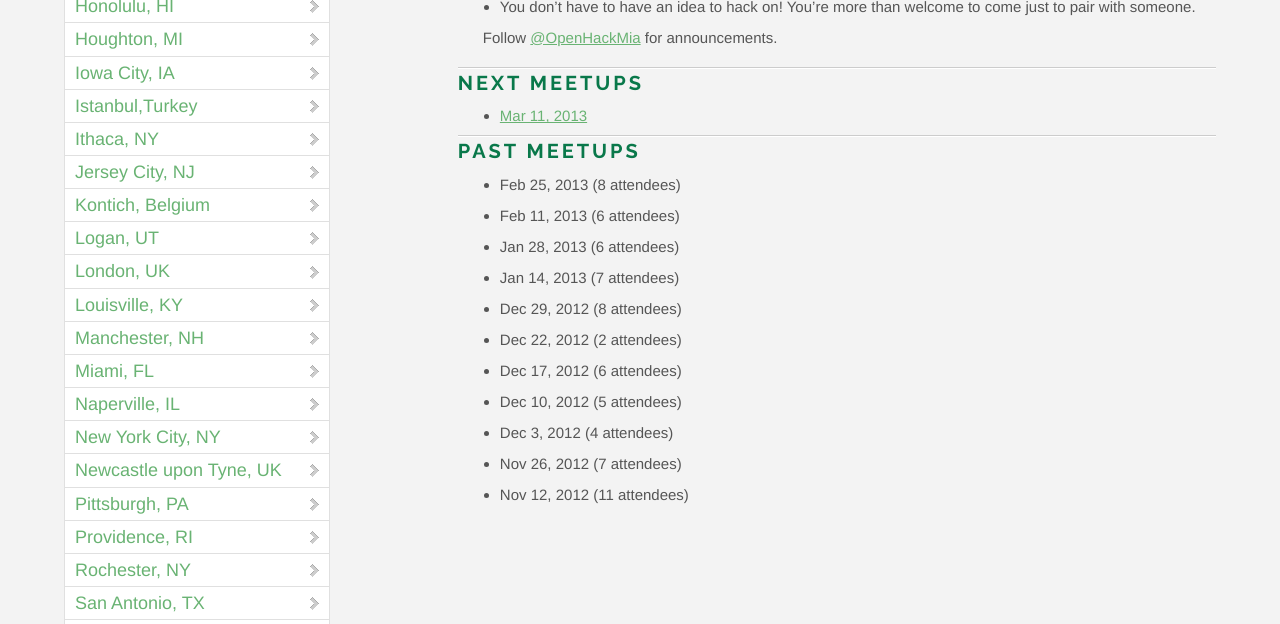
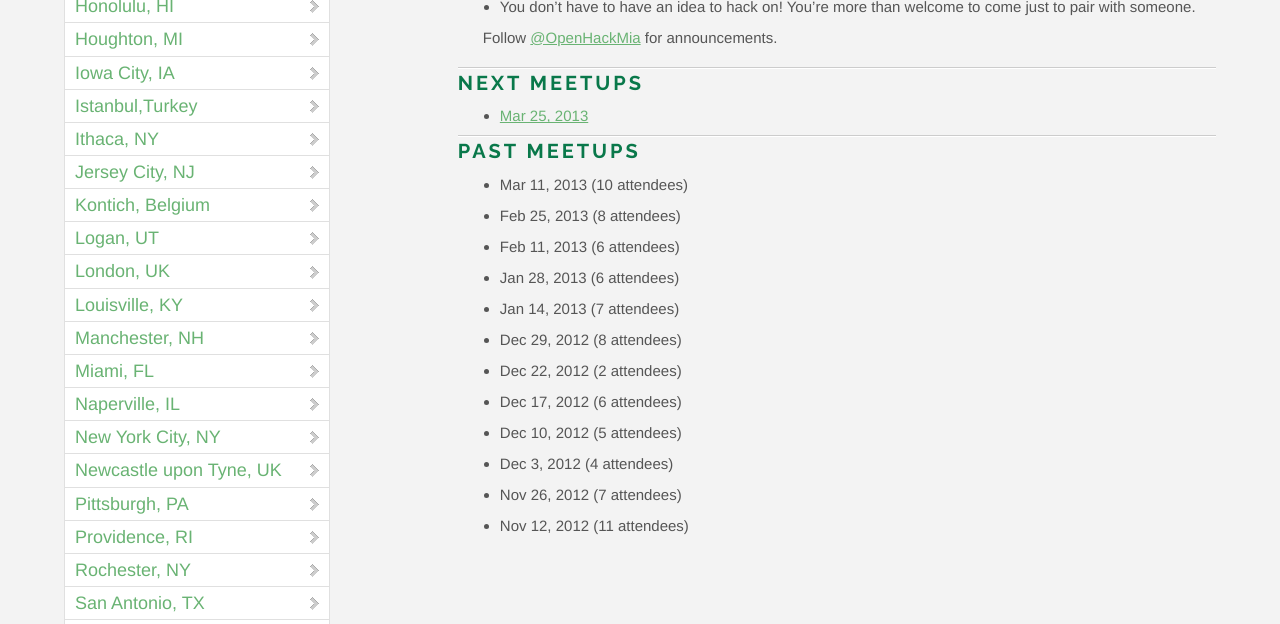
Before and after one commit to OpenHack/openhack.github.com, a Jekyll site: the page built from miami/index.markdown, in a window 1280 px wide. Shown: the part 856-1480 px from the top of the page. Built offline with Jekyll 4.4.1, drawn with Linux system fonts in a browser that asks for light colours; nearby versions of some CDN libraries; Markdown is read by kramdown in place of the engine named in the settings; comment, search, counter and statistics services are not loaded.

Commit message:
miami update

```diff
--- a/miami/index.markdown
+++ b/miami/index.markdown
@@ -19,10 +19,11 @@ Follow [@OpenHackMia](http://twitter.com/openhackmia) for announcements.
 
 ### Next meetups
 
-* [Mar 11, 2013](http://www.meetup.com/miamirb/events/106423722/)
+* [Mar 25, 2013](http://www.meetup.com/miamirb/events/108833992/)
 
 ### Past meetups
 
+* Mar 11, 2013 (10 attendees)
 * Feb 25, 2013 (8 attendees)
 * Feb 11, 2013 (6 attendees)
 * Jan 28, 2013 (6 attendees)
```
